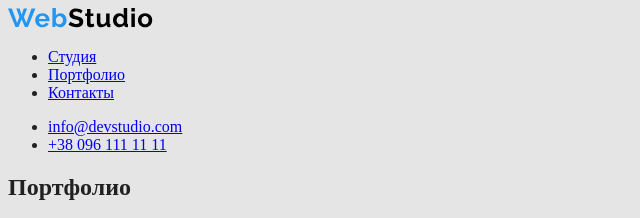
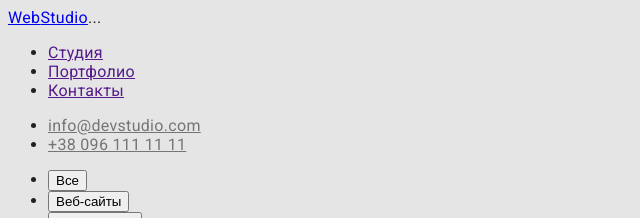
Before and after one commit to Dmitro-1992/goit-markup-hw-02, a plain HTML site: page portfolio.html in a window 1280 px wide. Shown: the top 218 px of the page, without its empty margins (0-640 px from the left). Drawn offline with Linux system fonts and the light colour scheme.

Commit message:
изменение в коде сss

```diff
--- a/css/styles.css
+++ b/css/styles.css
@@ -1,19 +1,40 @@
+/* цвет фона вторичный
+#FFFFFF      #E5E5E5;     #F5F4FA*/
+/* цвет основного текста #FFFFFF; */
+/* текст h2 #212121;*/
+/* футер адрес #FFFFFF */
+/* контакт rgba(255, 255, 255, 0.6) */
+/*вторичный текст #757575;*/
+/*сексыя наша команджа #757575 */
+/* акцент#2196F3; */
+
 :root {
    --primary-text-color: #212121;
    --title-text-paragraph: #757575;
    --accent-color: #2196F3;
    --primary-bg-color:#E5E5E5;
 }
-body{
-background-color: var(--primary-bg-color);
+
+body {
+    background-color: var(--primary-bg-color);
     color: var(--primary-text-color);
-}
+
+    font-family: Roboto, sans-serif;
+    letter-spacing: 0.02em;
+  }
+
 .list {
-list-style: none;
+  list-style: none;
 }
 /* сайт nav */
 .site-nav .link{
     color: var(--primary-text-color);
+
+    font-style: normal;
+    font-weight: 500;
+    font-size: 14px;
+    line-height: 16px;
+    letter-spacing: 0.02em;
 }
 .site-nav .link:hover,
 .site-nav .link:focus {
@@ -41,42 +62,3 @@ list-style: none;
     color:#FFFFFF;
     background-color:var(--accent-color) ;
 }
-
-
-
-
-
-
-
-
-
-
-
-
-
-
-
-
-
-
-
-/* цвет фона вторичный
-#FFFFFF      #E5E5E5;     #F5F4FA*/
-/* цвет основного текста #FFFFFF; */
-/* текст h2 #212121;*/
-/* футер адрес #FFFFFF */
-/* контакт rgba(255, 255, 255, 0.6) */
-/*вторичный текст #757575;*/
-/*сексыя наша команджа #757575 */
-/* акцент#2196F3; */
-
-/* body {
-  font-family: "Roboto", sans-serif;
-  color: #212121;
-  background-color: #e5e5e5;
-}
-/* .menu-link {
-  color: #212121; */
-
-/* .menu-link:hover {
-  color: #2196f3; */
--- a/portfolio.html
+++ b/portfolio.html
@@ -5,29 +5,31 @@
     <meta http-equiv="X-UA-Compatible" content="IE=edge">
     <meta name="viewport" content="width=device-width, initial-scale=1.0">
     <title>Document</title>
+
+    <link rel="preconnect" href="https://fonts.googleapis.com">
+    <link rel="preconnect" href="https://fonts.gstatic.com" crossorigin>
+    <link href="https://fonts.googleapis.com/css2?family=Roboto:wght@400;500;700&display=swap" rel="stylesheet">
+
     <link rel="stylesheet" href="./css/styles.css">
   </head>
   <body>
-    <!--Шапка заголовка-->
    <header>
     <nav>
-
-    <img src="./images/logo.svg" alt="ВебСтудия">
+        <a href="./index.html" class="logo">
+            <span>Web</span>Studio</a>...
         <ul class="site-nav">
-        <li><a href="#">Студия</a></li>
-        <li><a href="#">Портфолио</a></li>
-        <li><a href="#">Контакты </a></li>
+            <li><a href="" >Студия</a></li>
+            <li><a href="" >Портфолио</a></li>
+            <li><a href="" >Контакты </a></li>
         </ul>
     </nav>
-<ul>
-    <li><a href="malito:info@devstudio.com">info@devstudio.com</a></li>
-    <li><a href="tel+380961111111">+38 096 111 11 11</a></li>
+    <ul class="text">
+        <li><a class="link" href="malito:info@devstudio.com">info@devstudio.com</a></li>
+        <li><a class="link" href="tel+380961111111">+38 096 111 11 11</a></li>
     </ul>
  </header>
   <main>
-        <!--Главний заголовок-->
          <section>
-            <h1>Портфолио</h1>
            <ul>
                <li><button type="button">Все</button></li>
                <li><button type="button">Веб-сайты</button></li>
```
Also changed, not shown: index.html (+8 -7 lines). Lines whose indentation alone changed are shown as unchanged.
